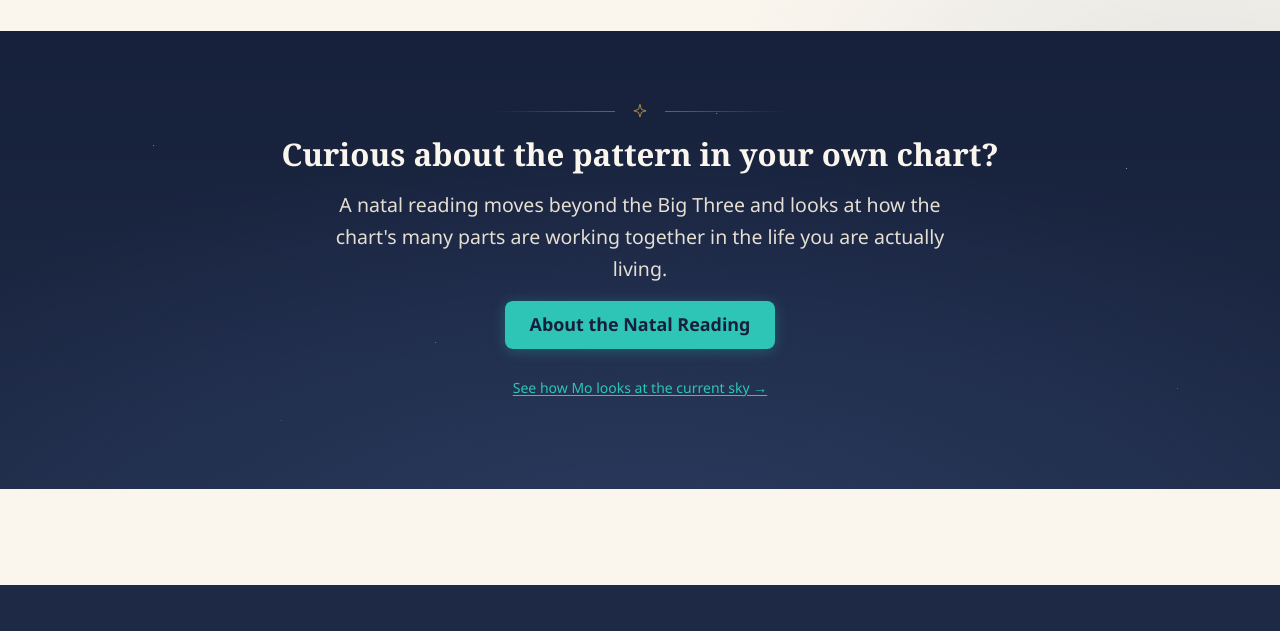
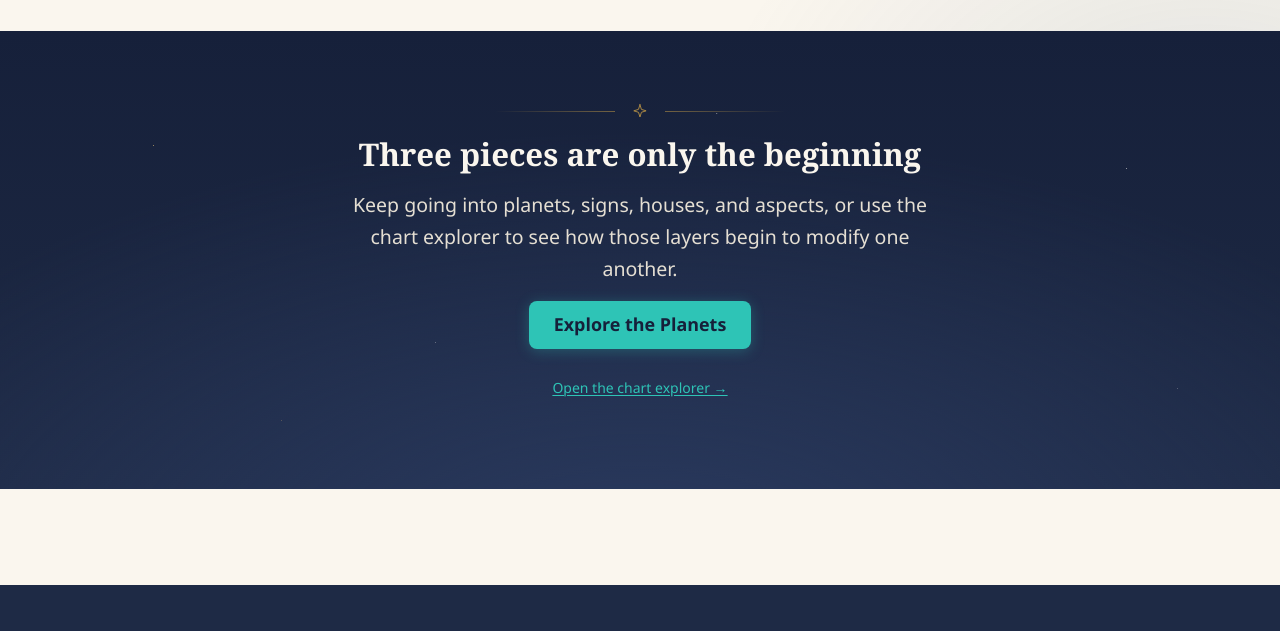
Before and after one commit to Shanenh22/MoLumenSite, an Astro site: page /explore/the-big-three in a window 1280 px wide. Shown: the part 3680-4311 px from the top of the page. Built offline with nearby package versions, Linux system fonts and the light colour scheme; Astro itself is replaced by a stand-in of ours; no server answers.

Commit message:
Keep Big Three page in learning flow

```diff
--- a/src/pages/explore/the-big-three.astro
+++ b/src/pages/explore/the-big-three.astro
@@ -140,9 +140,11 @@ const crumbs = [
   </section>
 
   <CTABand
-    heading="Curious about the pattern in your own chart?"
-    body="A natal reading moves beyond the Big Three and looks at how the chart's many parts are working together in the life you are actually living."
-    buttonLabel="About the Natal Reading"
-    buttonHref="/readings/natal/"
+    heading="Three pieces are only the beginning"
+    body="Keep going into planets, signs, houses, and aspects, or use the chart explorer to see how those layers begin to modify one another."
+    buttonLabel="Explore the Planets"
+    buttonHref="/explore/planets/"
+    secondaryLabel="Open the chart explorer"
+    secondaryHref="/tools/explore-your-chart/"
   />
 </BaseLayout>
```
